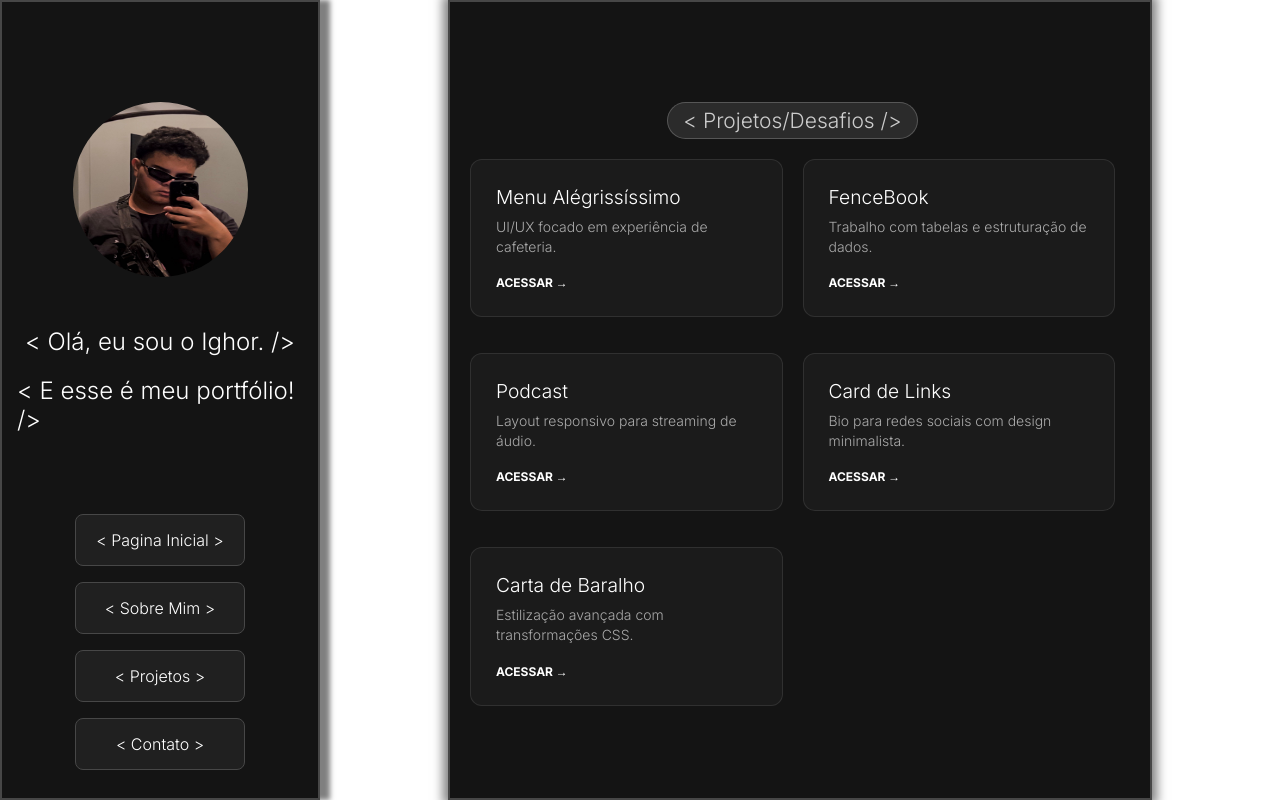
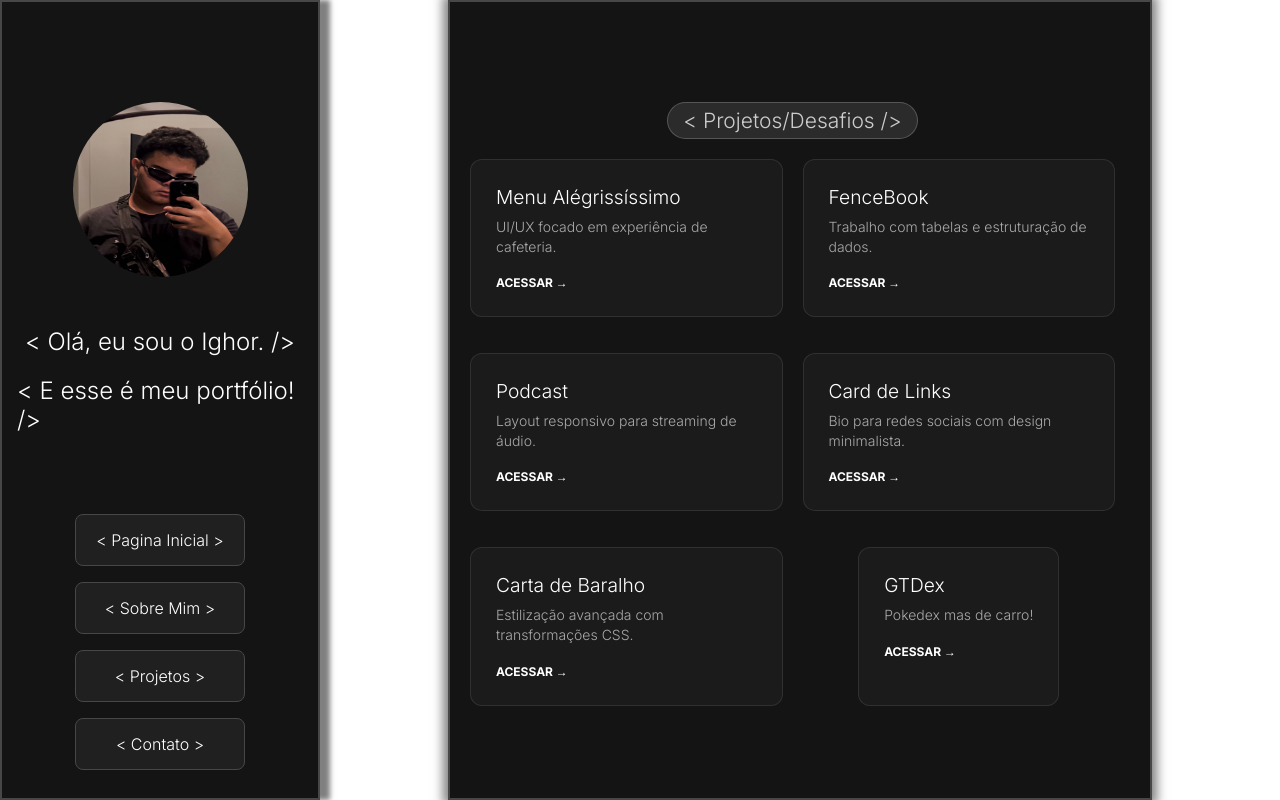
Before and after one commit to IghorAgustinho/Rocket-Program-Alpar, a plain HTML site: page Aulas HTML-CSS/exercicios/Portfolio/projetos.html in a window 1280 px wide. Drawn offline with Linux system fonts and the light colour scheme.

Commit message:
adicionando projetos ao portfolio

```diff
--- a/Aulas HTML-CSS/exercicios/Portfolio/projetos.html
+++ b/Aulas HTML-CSS/exercicios/Portfolio/projetos.html
@@ -97,6 +97,13 @@
                     <span class="acessar">ACESSAR →</span>
                 </a>
             </article>
+            <article class="card-projeto">
+                <a href="../GTDex/index.html">
+                    <h3>GTDex</h3>
+                    <p>Pokedex mas de carro!</p>
+                    <span class="acessar">ACESSAR →</span>
+                </a>
+            </article>
 
         </div>
     </div>
```
